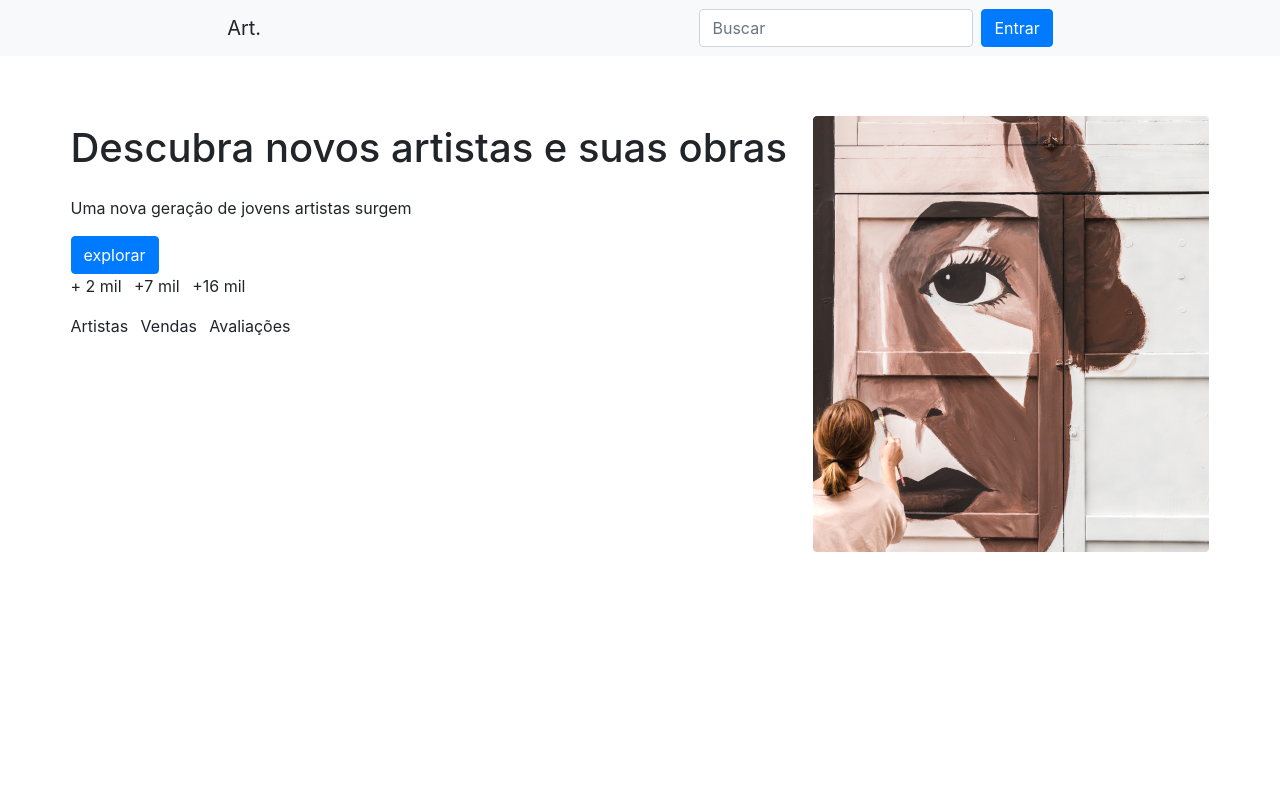
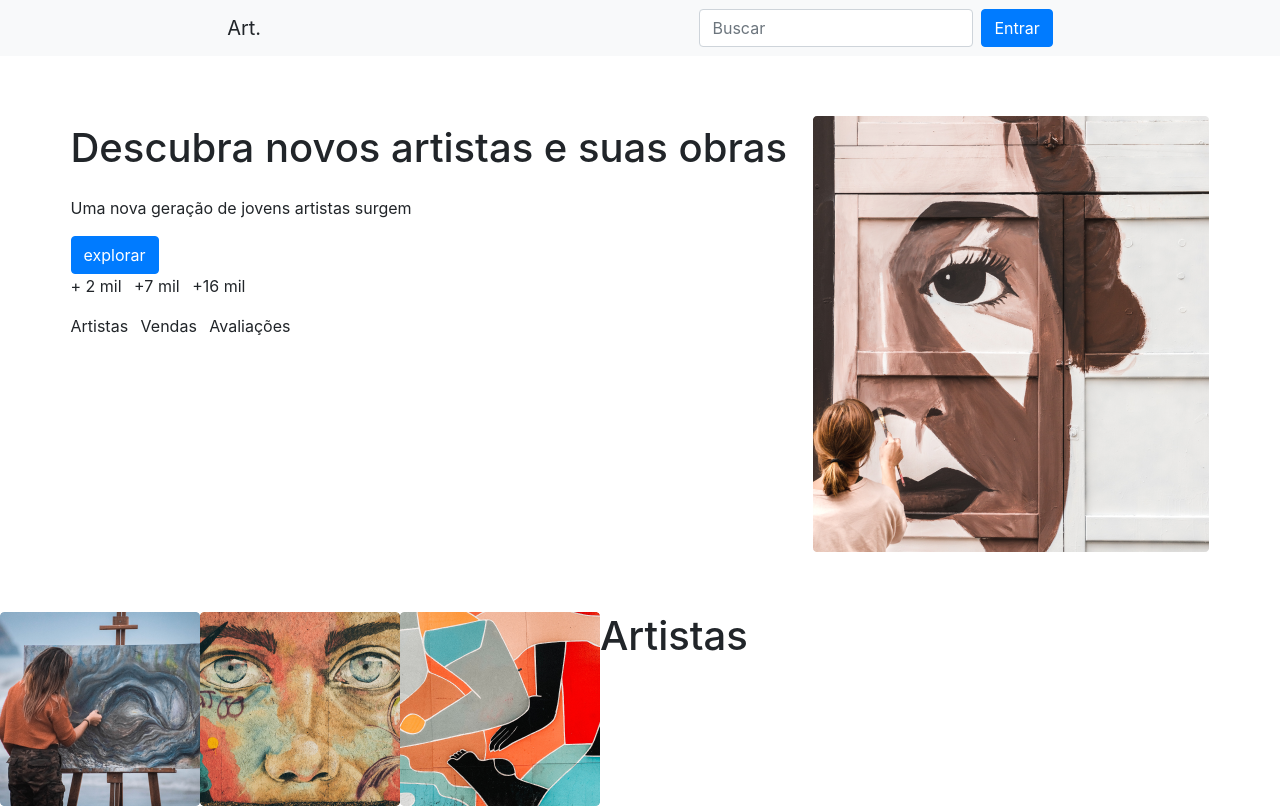
Before and after one commit to filipe-dias-dev/art, a plain HTML site: page index.html in a window 1280 px wide. Drawn offline with nearby package versions, Linux system fonts and the light colour scheme.

Commit message:
título h1

```diff
--- a/index.html
+++ b/index.html
@@ -39,6 +39,12 @@
             </div>
             <img class="ml-3" src="./assets/img/imagem direita.png" alt="Imagem de exemplo genérica">
           </div>
+
+          <img src="./assets/img/img 1.png" class="rounded float-left" alt="imagem__1">
+          <img src="assets/img/img 2.png" class="rounded float-xl-left" alt="imagem__2">
+          <img src="assets/img/img 3.png" class="rounded float-left" alt="imagem__3">
+
+          <h1>Artistas</h1>
     </main>
 
     <script src="https://code.jquery.com/jquery-3.3.1.slim.min.js" integrity="sha384-q8i/X+965DzO0rT7abK41JStQIAqVgRVzpbzo5smXKp4YfRvH+8abtTE1Pi6jizo" crossorigin="anonymous"></script>
```
